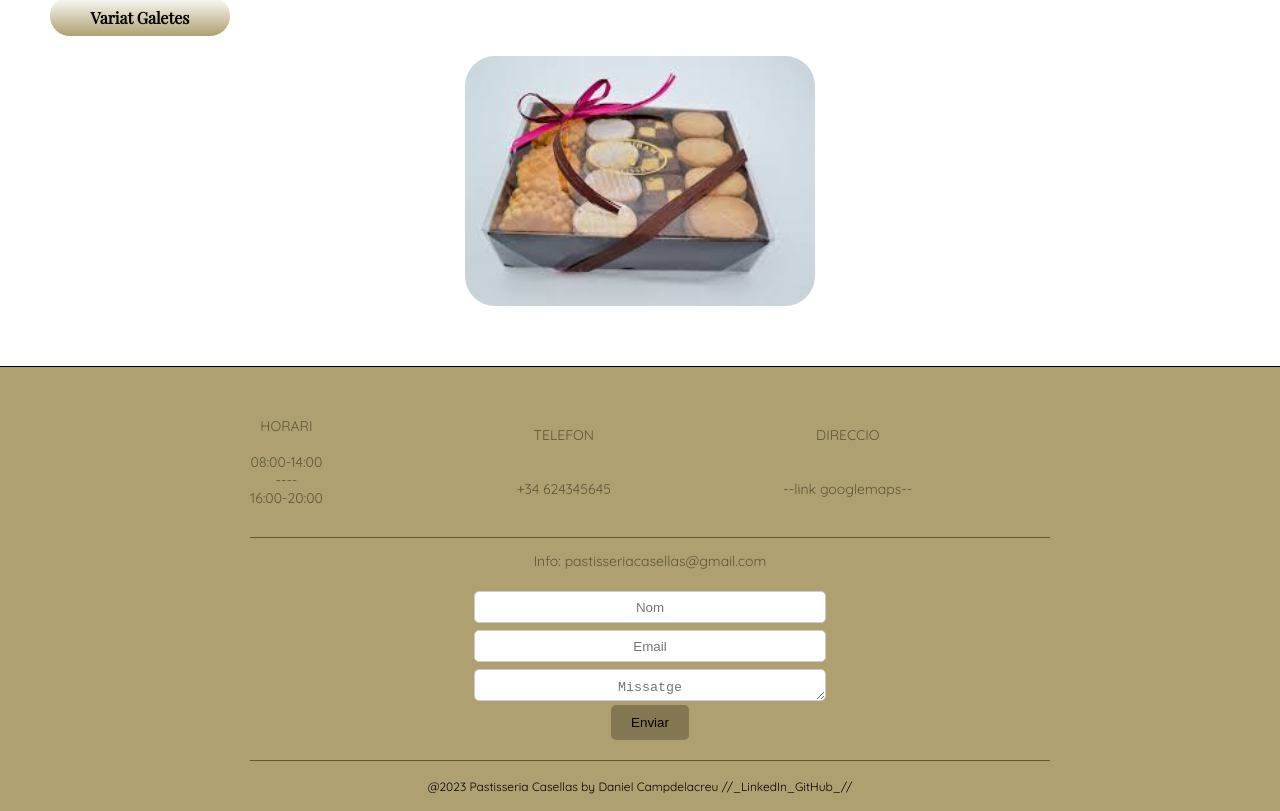
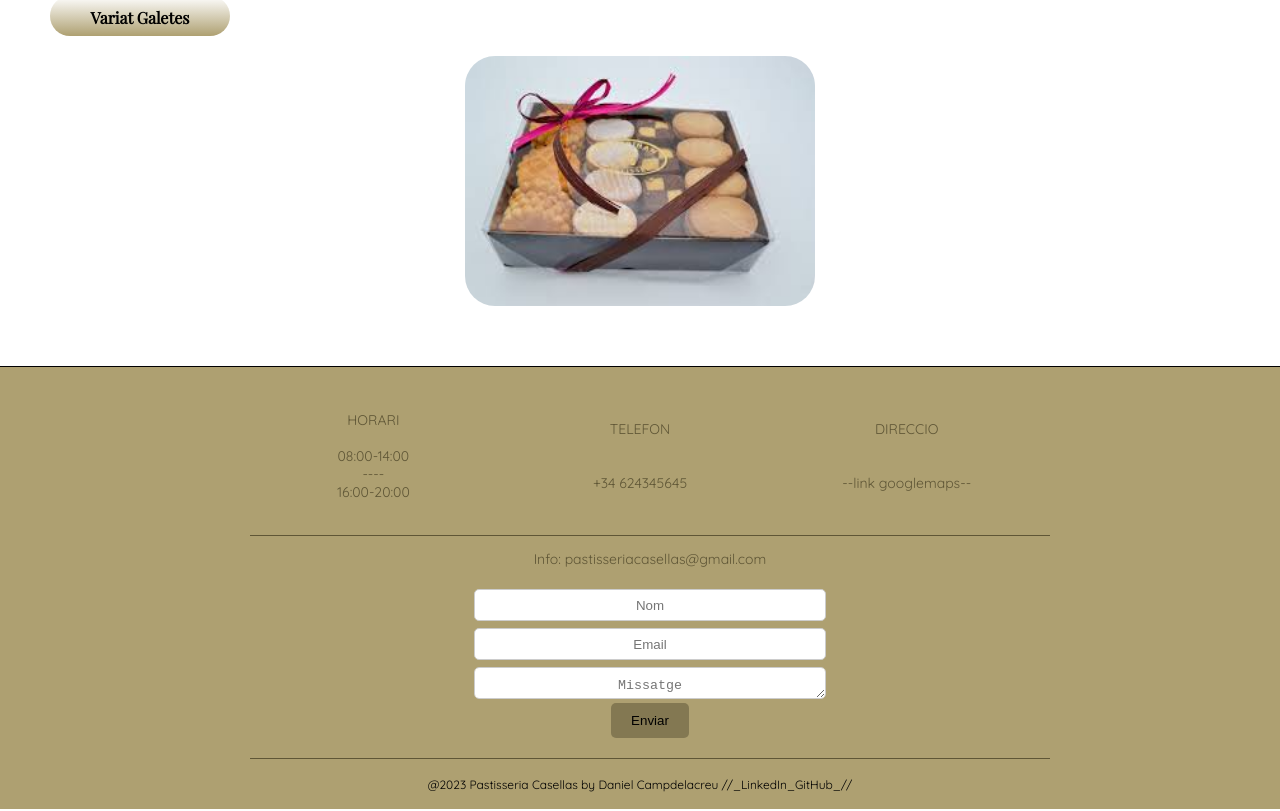
Before and after one commit to danicampdelacreu/pasteleria-casellas_react.js, a React (Create React App) app: page /repost in a window 1280 px wide. Shown: the part 4999-5810 px from the top of the page. Built offline with nearby package versions, Linux system fonts and the light colour scheme.

Commit message:
centrar css

```diff
--- a/src/components/footer/Footer.css
+++ b/src/components/footer/Footer.css
@@ -19,15 +19,16 @@
     margin: 0 auto;
 }
 
-.footerContacto {
+.footerContacto,
+.footerContacto p {
     width: 100%;
     display: flex; /* Aplicamos flexbox a footerContacto */
-    justify-content: space-around; /* Distribuye los elementos horizontalmente */
+    flex-direction:row;
     align-items: center;
+    justify-content: center;
     background-color: #aea071;
-    color: black;
-    margin: 10px;
-    text-align: center;
+    color: #5f5636;
+
 }
 
 .footerMensaje{
@@ -42,19 +43,16 @@
 }
 
 
-.footerContacto p,
 .footerHorario,
 .footerTelefon,
-.footerCorreo,
 .footerDireccio {
     width: 100%;
     display: flex;
-    justify-content: column;
-    align-items: center;
+    text-align: center;
     background-color: #aea071;
     color: #5f5636;
     margin: 10px 0;
-    text-align: center;
+
 }
 
 .footerMensaje {
```
